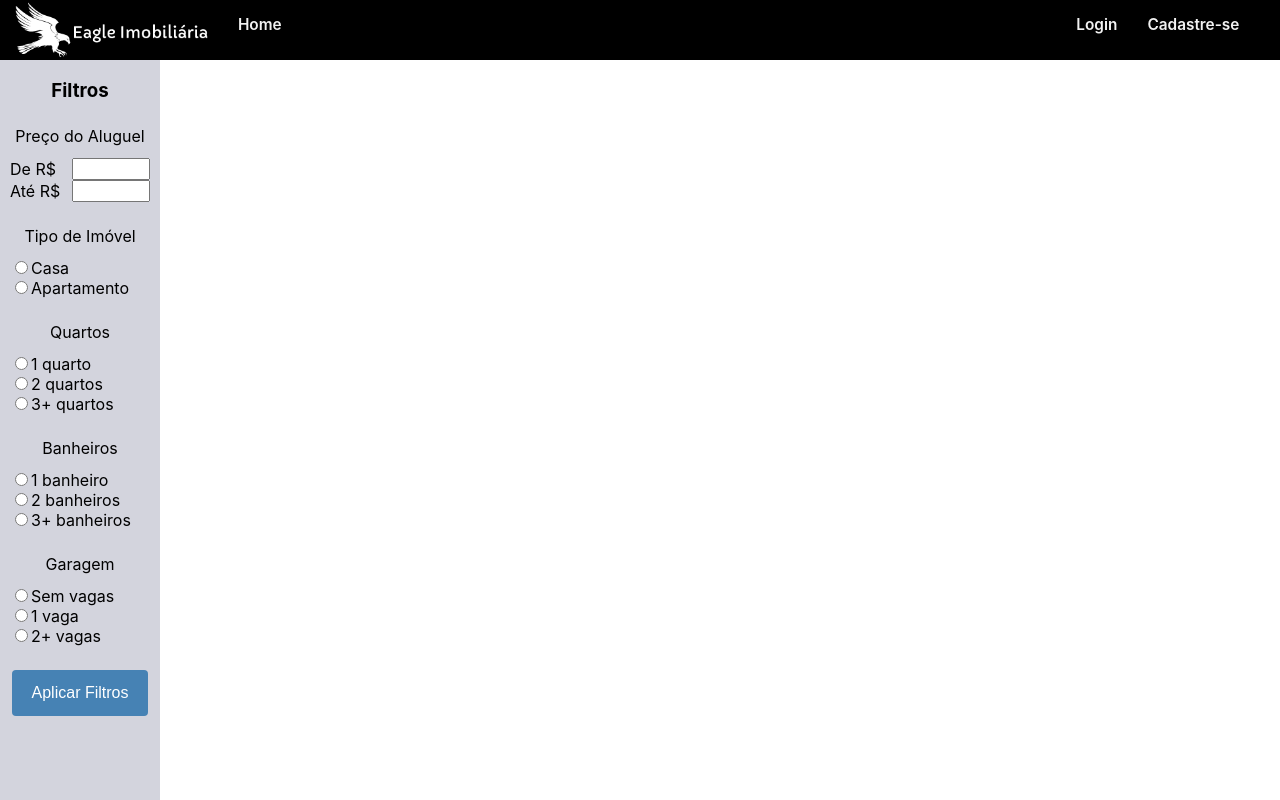
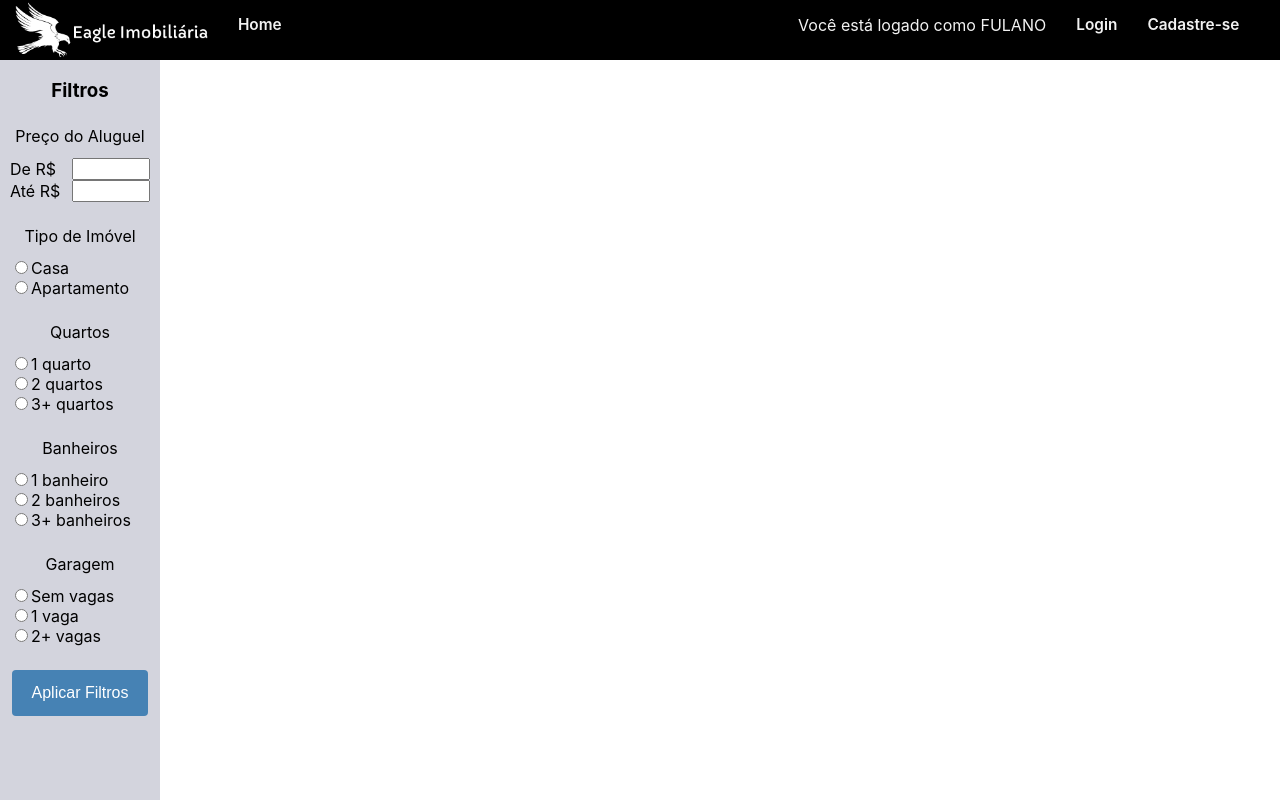
Before and after one commit to gustavomoser/web-property-rental, a React (Create React App) app in the folder frontend/: page / in a window 1280 px wide. Built offline with nearby package versions, Linux system fonts and the light colour scheme; the HTML template or start-up script is replaced by a standard one.

Commit message:
texto de logado

```diff
--- a/frontend/src/components/header/Header.css
+++ b/frontend/src/components/header/Header.css
@@ -29,7 +29,15 @@ header a:hover {
     transition: 1s;
 }
 
+header p {
+    display: block;
+    color: #f2f2f2;
+    text-align: center;
+    margin: 0%;
+}
+
 .header-text {
+    color: #f2f2f2;
     padding: 2.4%;
 }
 
--- a/frontend/src/components/header/Header.jsx
+++ b/frontend/src/components/header/Header.jsx
@@ -15,6 +15,7 @@ export default function Header(){
             <div className="header-right">
                 <Link to="/cadastro" className="header-text">Cadastre-se</Link>
                 <Link to="/login" className="header-text">Login</Link>
+                <p className="header-text">Você está logado como FULANO</p>
             </div>
         </header>
     )
```
Also changed, not shown: 1 other file (tests, documents, lock files or other folders).
